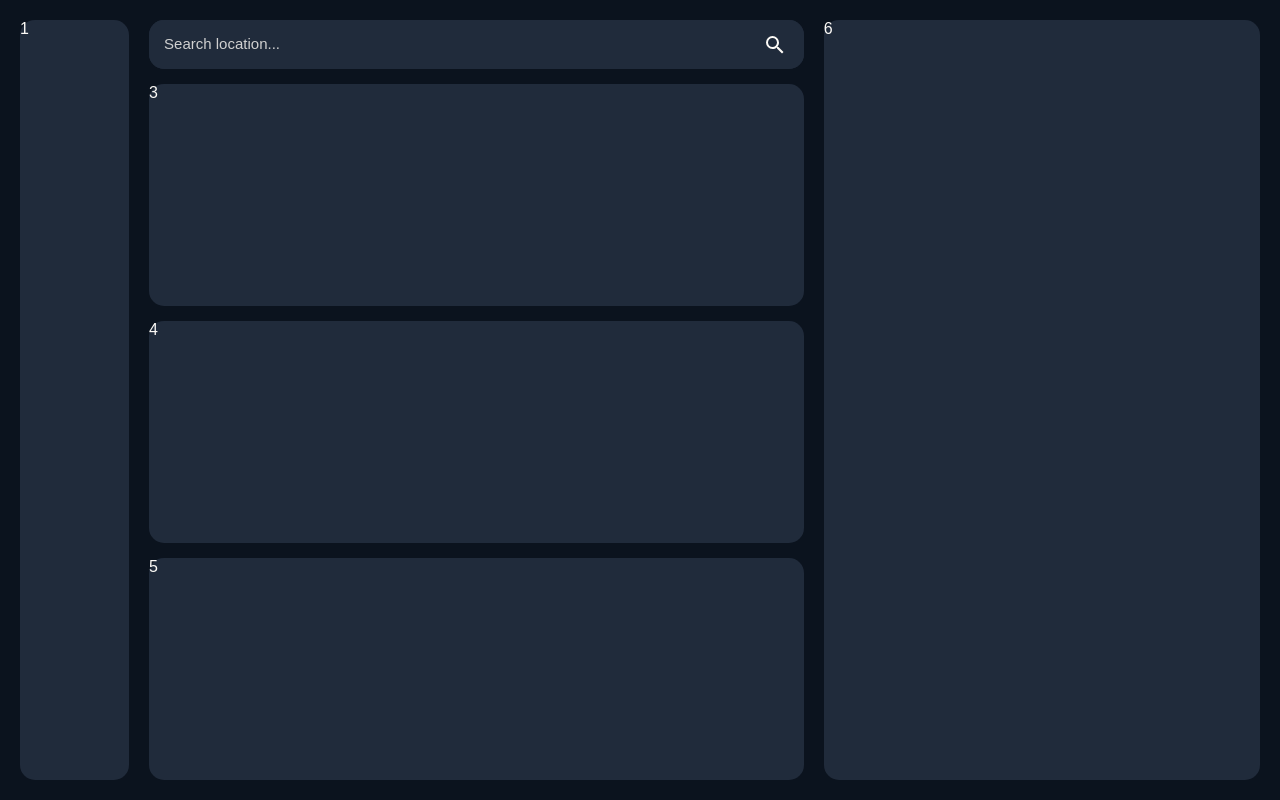
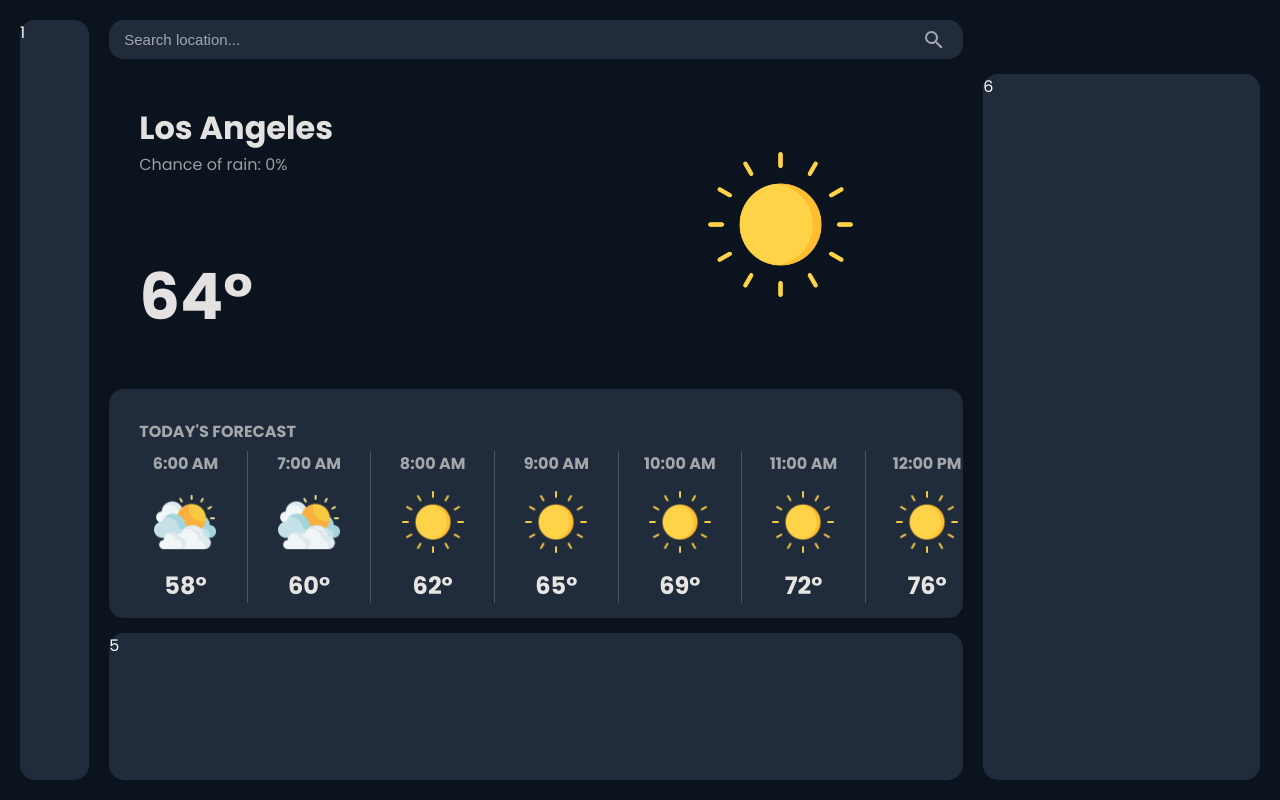
Before and after one commit to luhFraud/weather-web-app, a website built with webpack: page dist/index.html in a window 1280 px wide. Built offline with Linux system fonts and the light colour scheme; no server answers.

Commit message:
Created and styled display and hourly forecast section

```diff
--- a/src/index.js
+++ b/src/index.js
@@ -4,4 +4,4 @@ import './style.css'
 
 const weather = new WeatherApi();
 
-weather.getData('london')
+weather.getData('california')
--- a/src/style.css
+++ b/src/style.css
@@ -1,3 +1,5 @@
+@import url('https://fonts.googleapis.com/css2?family=Poppins:ital,wght@0,100;0,200;0,300;0,400;0,500;0,600;0,700;0,800;0,900;1,100;1,200;1,300;1,400;1,500;1,600;1,700;1,800;1,900&display=swap');
+
 * {
     margin: 0;
     padding: 0;
@@ -5,7 +7,7 @@
 }
 
 body {
-    font-family: "Poppins" , sans-serif;
+    font-family: "Poppins", sans-serif;
     /*background-color: #FCFAF6;*/
 }
 
@@ -25,6 +27,8 @@ body {
     background-color: #202b3b;
     border-radius: 15px;
 }
+
+/* Search section */
 
 #search-bar-div {
     grid-column: 2 / 3;
@@ -66,10 +70,12 @@ body {
     width: 48px;
     height: 24px;
     fill: #FCFAF6; /* Change color as needed */
+    opacity: .6;
 }
 
 input, select {
     color: #FCFAF6;
+    font-size: 15px;
 }
 
 input[type=text] {
@@ -78,21 +84,118 @@ input[type=text] {
 
 ::placeholder {
     color: #FCFAF6;
-    opacity: .8;
+    opacity: .6;
     font-size: 15px;
 }
 
+/* Display info section */
+
 #display-info-div {
     grid-row: 2 / 8;
-    background-color: #202b3b;
     border-radius: 15px;
+    display: flex;
+    flex-direction: row;
+    align-items: center;
 }
+
+#location-weather-info-div {
+    flex: 2;
+    display: flex;
+    flex-direction: column;
+    justify-content: space-between;
+    padding: 30px 30px;
+    height: 100%;
+}
+
+#location-weather-info-div p {
+    opacity: .6;
+}
+
+#location-weather-info-div h1 {
+    opacity: .9;
+}
+
+#location-temp {
+    font-size: 64px;
+    opacity: .9;
+}
+
+#location-weather-icon-div {
+    flex: 1;
+    display: flex;
+    align-items: center;
+    justify-content: center;
+    padding: 0px 60px 0px 0px;
+    flex-shrink: 0;
+    height: 100%;
+}
+
+#location-weather-icon {
+    height: 145px;
+    max-width: 100%;
+}
+
+/* Todays forcase info section */
 
 #todays-forecast-div {
     grid-row: 8 / 14;
     background-color: #202b3b;
     border-radius: 15px;
+    display: flex;
+    flex-direction: column;
 }
+
+#hourly-forcast-info {
+    display: flex;
+    flex-direction: column;
+    justify-content: space-between;
+    height: 100%;
+}
+
+#hourly-header {
+    font-weight: bold;
+    opacity: .6;
+    padding: 30px 30px 0px 30px;
+    text-transform: uppercase;
+}
+
+#hourly-slider-container {
+    display: grid;
+    grid-auto-flow: column;
+    grid-auto-columns: 15%;
+    flex-direction: row;
+    overflow-x: auto;
+    overscroll-behavior-inline: contain;
+    padding: 15px;
+    margin-top: -80px;
+}
+
+.hourly-weather {
+    display: flex;
+    flex-direction: column;
+    justify-content: center;
+    align-items: center;
+    text-align: center;
+    border-right: 1px solid rgba(252, 250, 246, 0.2);
+    gap: 15px;
+    padding: 0px 20px 0px 20px;
+    height: auto;
+}
+
+.hourly-time {
+    font-weight: bold;
+    opacity: .6;
+}
+
+.hourly-icon {
+    height: 62px;
+}
+
+.hourly-temp {
+    opacity: .9;
+}
+
+/* Air conditions info section */
 
 #air-conditions-div {
     grid-row: 14 / 20;
@@ -103,7 +206,7 @@ input[type=text] {
 
 #seven-day-forecast-div {
     grid-column: 3 / 4;
-    grid-row: 1 / 20;
+    grid-row: 2 / 20;
     background-color: #202b3b;
     border-radius: 15px;
 }
```
Also changed, not shown: dist/index.html, dist/main.js.
